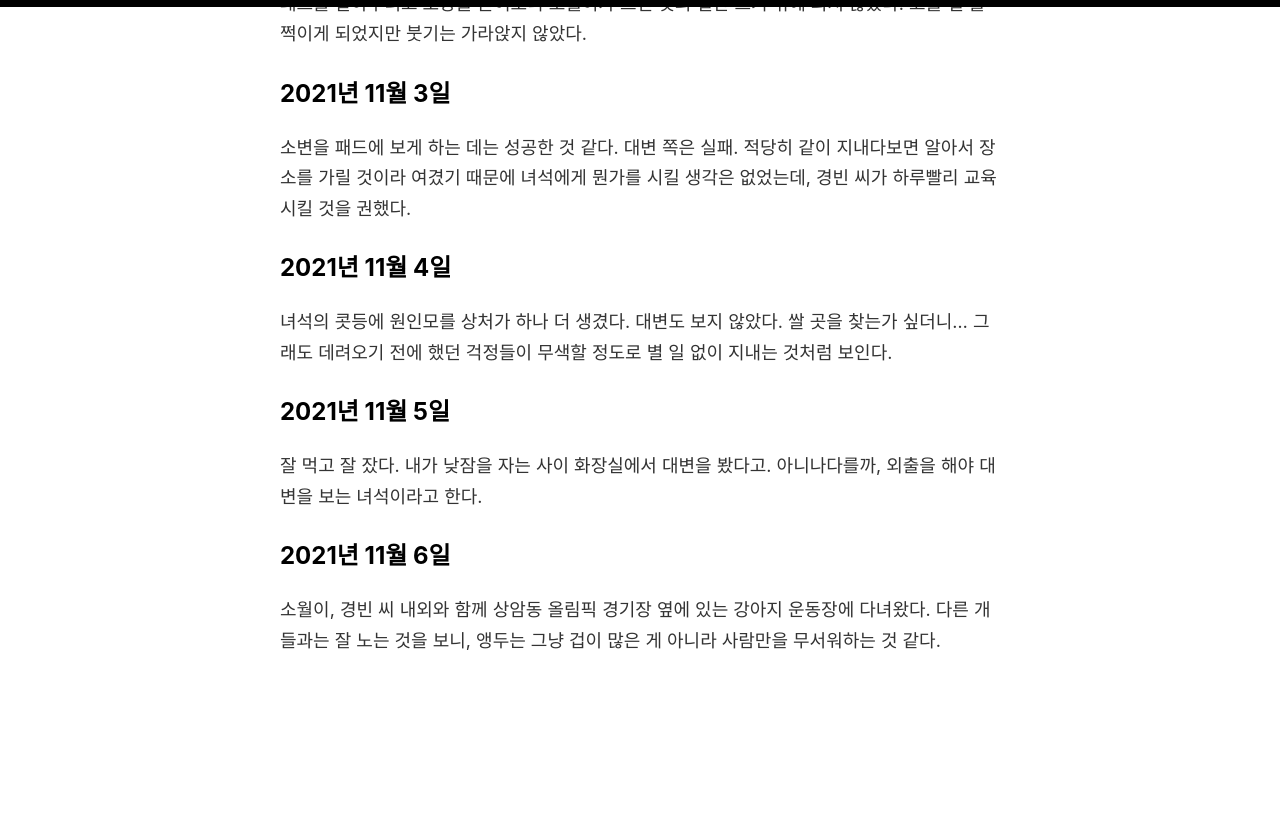
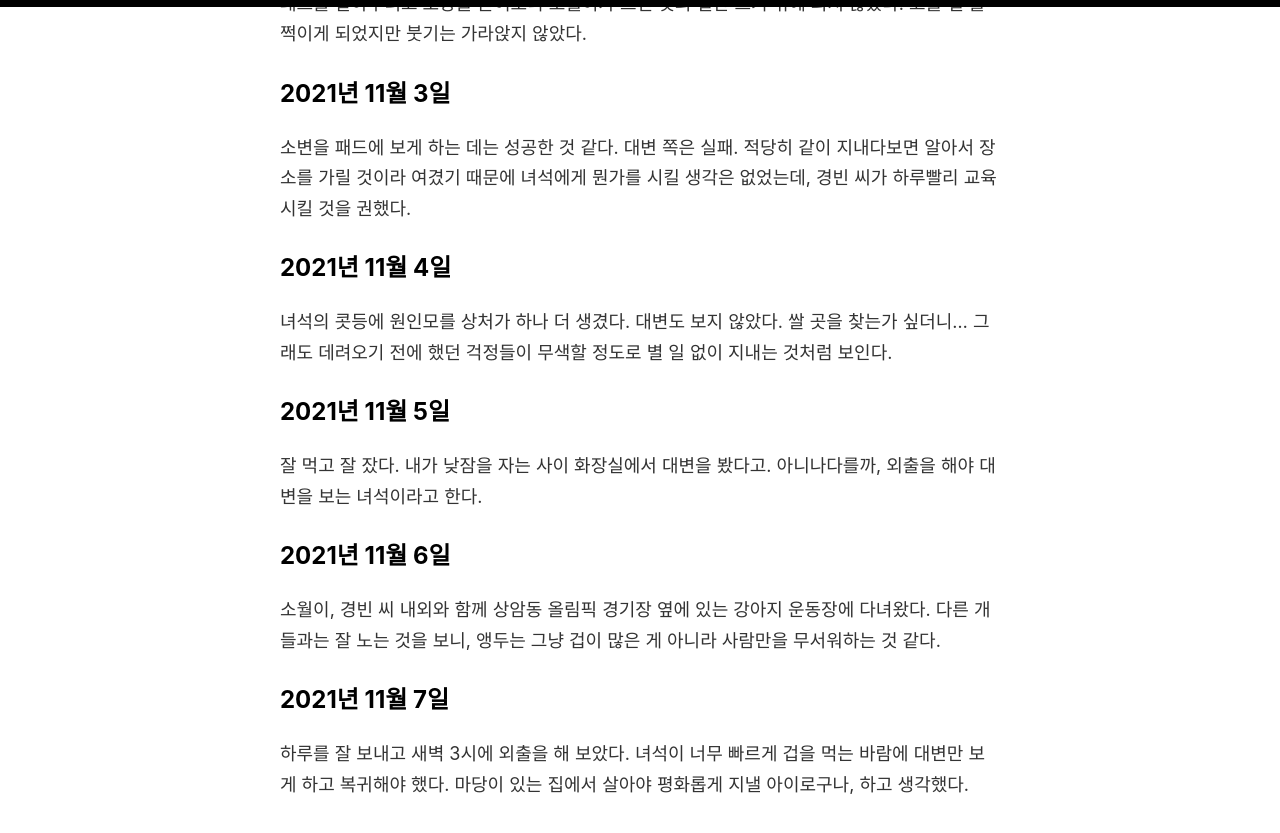
Before and after one commit to oxmhpark/www.exonomicon.net, a Jekyll site: the page built from _posts/2021-10-31-caring-note-of-aeng-doo.md, in a window 1280 px wide and 900 px high, scrolled down 653 px. Shown: the top 833 px of the window. Built offline with Jekyll 4.4.1, drawn with Linux system fonts in a browser that asks for light colours; comment, search, counter and statistics services are not loaded; before the commit the page ends 1409 px from its top, so only the background shows below that.

Commit message:
Update 2021-10-31-caring-note-of-aeng-doo.md

```diff
--- a/_posts/2021-10-31-caring-note-of-aeng-doo.md
+++ b/_posts/2021-10-31-caring-note-of-aeng-doo.md
@@ -23,3 +23,6 @@ comments: true
 
 ## 2021년 11월 6일
 소월이, 경빈 씨 내외와 함께 상암동 올림픽 경기장 옆에 있는 강아지 운동장에 다녀왔다. 다른 개들과는 잘 노는 것을 보니, 앵두는 그냥 겁이 많은 게 아니라 사람만을 무서워하는 것 같다.
+
+## 2021년 11월 7일
+하루를 잘 보내고 새벽 3시에 외출을 해 보았다. 녀석이 너무 빠르게 겁을 먹는 바람에 대변만 보게 하고 복귀해야 했다. 마당이 있는 집에서 살아야 평화롭게 지낼 아이로구나, 하고 생각했다.
```
